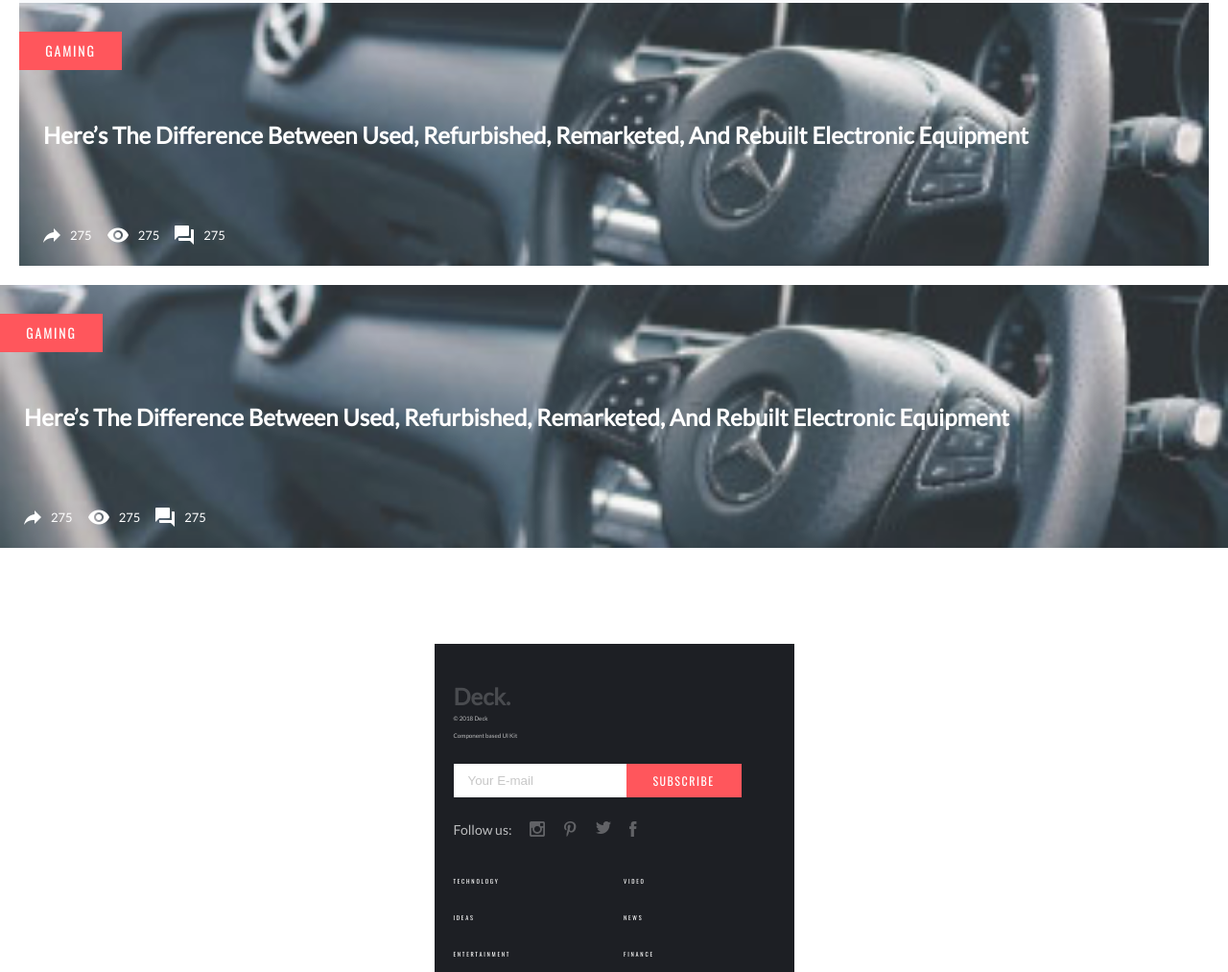
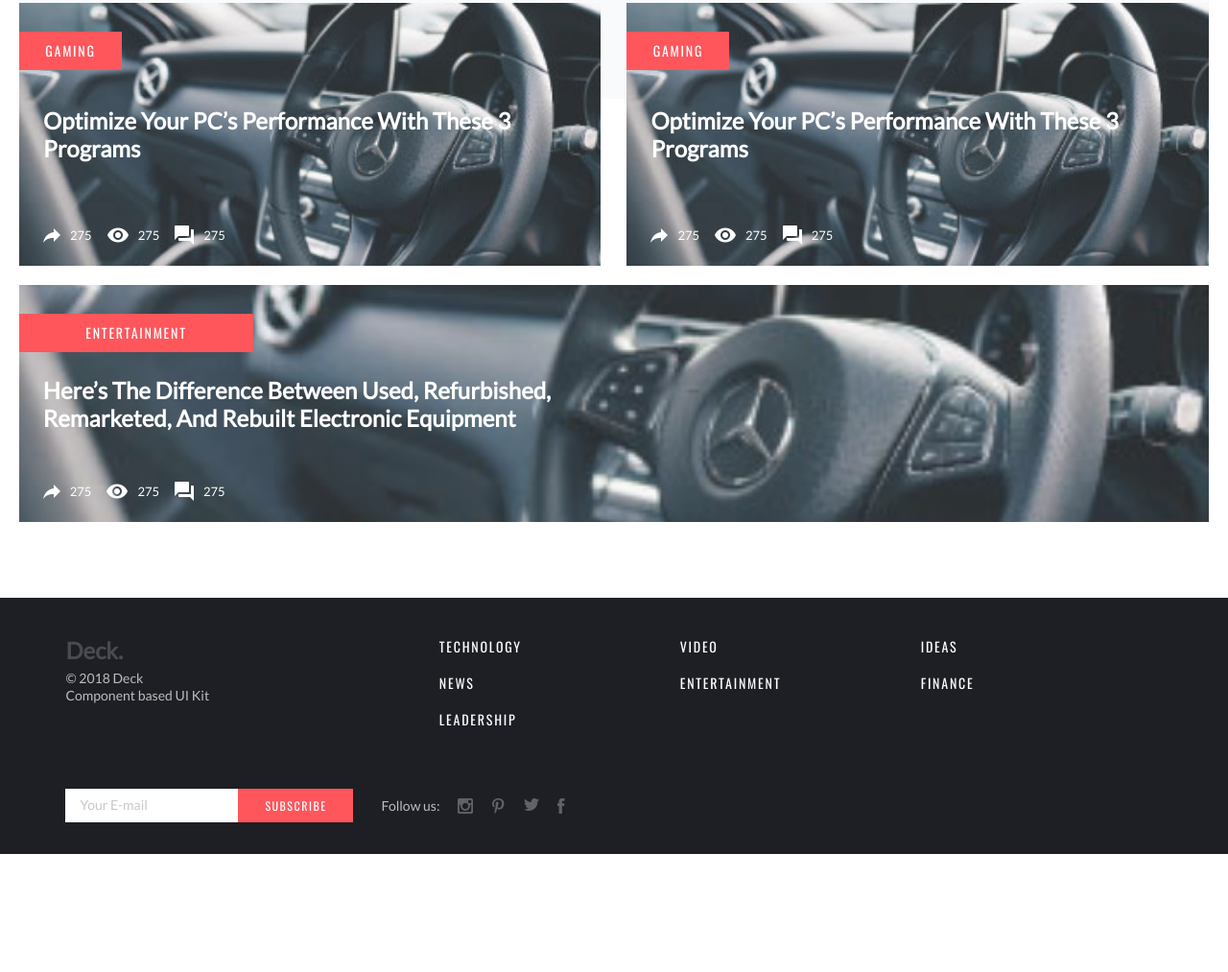
Before and after one commit to eunbij/pre-challenge-fe, a plain HTML site: page index.html in a window 1280 px wide. Shown: the part 1787-2800 px from the top of the page at 96% size. After the commit the page ends 2677 px from the top, so only its background shows below. Drawn offline with nearby package versions, Linux system fonts and the light colour scheme.

Commit message:
프리온보딩 챌린지 사전과제 구조 수정, 모바일 레이아웃 수정, 태블릿 반응형 추가

```diff
--- a/css/index.css
+++ b/css/index.css
@@ -2,6 +2,7 @@
 html, body {
     font-size: 62.5%;
     width: 100%;
+    height: 100%;
 }
 * {
     margin: 0;
@@ -23,7 +24,6 @@ img {
     vertical-align: top;
 }
 #wrap {
-    /* width: 375px; */
     width: 100%;
     max-width: 100%;
     margin: 0 auto;
@@ -36,7 +36,6 @@ img {
 /* Header */
 .header {
     height: 70px;
-    padding: 24px 20px 0 20px;
     padding: 20px;
     border-bottom: 1px #ebebeb solid;
 }
@@ -65,18 +64,12 @@ img {
 .header .gnb {
     display: none;
 }
-/* .header .gnb li a {
-    display: block;
-    font-size: 14px;
-} */
-
 /* Main */
 main {
     background: #f9fafc;
     margin: 0 20px;
 }
 .banner {
-    /* width: 90.5%; */
     width: 100%;
     height: 441px;
     margin: 5.3% auto;
@@ -103,11 +96,9 @@ main {
     background: #FF565C;
     margin-bottom: 30px;
     position: absolute;
-    /* left: 114px; */
     left: 34%;
     top: 84px;
     z-index: 99;
-    /* transform: translateX(25.2%); */
 }
 .category .categoryTag {
     font-family: 'Oswald', sans-serif;
@@ -125,13 +116,11 @@ main {
     font-size: 2.6rem;
     color: #fff;
     margin-bottom: 24px;
-    /* width: 275px; */
     width: 73.3%;
     text-align: center;
     text-transform: uppercase;
     margin: 0 auto;
     position: absolute;
-    /* left: 35px; */
     left: 12.72%;
     top: 150px;
     z-index: 99;
@@ -169,7 +158,6 @@ main {
     color: #fff;
 }
 .stories {
-    /* width: 335px; */
     width: 100%;
     height: 602px;
     background: #fff;
@@ -182,13 +170,11 @@ main {
     font-family: 'Oswald', sans-serif;
     font-size: 1.4rem;
     font-weight: 500;
-    /* padding-top: 34px; */
     padding-left: 26px;
     letter-spacing: 1.5px;
 }
 .stories .storiesContents {
-    /* height: 46px; */
-    width: 294px;
+    width: 100%;
     margin: 0 auto;
     font-weight: 500;
     font-size: 1.8rem;
@@ -201,27 +187,27 @@ main {
 .stories .storiesContents .contents05 {
     height: 104px;
     display: flex;
-    justify-content: space-around;
-    padding: 30px 0;
+    justify-content: flex-start;
+    padding: 30px 0 30px 27px;
 }
 .stories .storiesContents .rank {
     width: 12px;
     font-family: 'Oswald', serif;
     color: rgba(29, 31, 36, 0.16);
     text-align: center;
+    margin-right: 25px;
 }
 .stories .storiesContents .subject {
-    width: 220px;
+    width: 65.67%;
     font-family: 'Lato', sans-serif;
     letter-spacing: -0.2px;
     line-height: 26px;
 }
 .stories .storiesContents .line {
     display: block;
-    width: 89.3%;
+    width: 100%;
     height: 1px;
     background: #f2f3f6;
-    transform: translateX(-20px);
 }
 .card {
     width: 100%;
@@ -332,12 +318,21 @@ main {
     font-weight: 600;
     color: #fff;
 }
+.cardbox {
+    margin-bottom: 100px;
+}
+/* Footer */
 .footer {
-    width: 375px;
+    width: 100%;
     height: 440px;
-    margin: 100px auto 8px auto;
+    margin: 0 auto;
     background: #1D1F24;
-    padding: 40px 0 0 20px;
+}
+.footer .footerWrap {
+    width: 89.3%;
+    height: 100%;
+    margin: 0 auto;
+    padding-top: 40px;
 }
 .footer .footerTop .footerLogo {
     font-size: 2.4rem;
@@ -345,8 +340,10 @@ main {
     font-family: 'Lato', sans-serif;
     color: #F9FAFC;
     opacity: 0.2;
+    margin-bottom: 6px;
 }
 .footer .footerTop .copyright {
+    font-size: 1.4rem;
     font-family: 'Lato', sans-serif;
     line-height: 18px;
     color: #fff;
@@ -371,6 +368,8 @@ main {
 }
 .footer .social input#email::placeholder {
     opacity: 0.4;
+    font-size: 1.4rem;
+    font-family: 'Lato', sans-serif;
 }
 .footer .social input#submit {
     width: 120px;
@@ -404,9 +403,6 @@ main {
     justify-content: space-between;
     align-items: flex-start;
 }
-.footer .footerNav {
-    height: 135px;
-}
 .footer .footerNav ul {
     display: flex;
     flex-flow: row wrap;
@@ -421,6 +417,7 @@ main {
 .footer .footerNav ul li a {
     font-family: 'Oswald', sans-serif;
     font-weight: 500;
+    font-size: 1.4rem;
     color: #fff;
     letter-spacing: 1.75px;
 }
@@ -439,6 +436,9 @@ main {
     .header .menubtn {
         width: 27px;
         margin: 10px 0;
+    }
+    main {
+        margin-bottom: 20px;
     }
     .banner {
         height: 581px;
@@ -530,7 +530,6 @@ main {
         height: 336px;
     }
     .maincontents .card+.card .cardText {
-        /* width: 363px; */
         width: 87.68%;
     }
     .blog {
@@ -542,7 +541,63 @@ main {
         line-height: 49px;
         margin-bottom: 20px;
     }
+    .cardbox .card {
+        width: 356px;
+        width: 48.9%;
+        margin-right: 0.02%;
+        float: left;
+    }
+    .cardbox .card+.card {
+        width: 48.9%;
+        float: right;
+        margin-bottom: 15px;
+
+    }
+    .cardbox .card+.card+.card {
+        width: 100%;
+        height: 247px;
+    }
+    .cardbox .card+.card+.card .category {
+        width: 155px;
+        width: 19.72%;
+    }
+    .cardbox .card+.card+.card .cardText {
+        width: 53.38%;
+    }
+    .footer {
+        width: 100%;
+        height: 267px;
+        margin-top: 520px;
+    }
+    .footer .footerWrap {
+        display: flex;
+        flex-flow: row wrap;
+    }
+    .footer .footerTop {
+        width: 34.06%;
+        height: 156px;
+        order: 0;
+    }
+    .footer .social {
+        order: 2;
+        display: flex;
+    }
+    .footer .social .sns {
+        height: 35px;
+        align-items: center;
+        margin-left: 29px;
+    }
+    .footer .footerNav {
+        width: 65.93%;
+        order: 1;
+    }
+    .footer .footerNav ul li{
+        width: 33.3%;
+    }
 }
 @media all and (min-width:1440px){
-
+    /* .header .gnb li a {
+    display: block;
+    font-size: 14px;
+} */
 }
--- a/index.html
+++ b/index.html
@@ -159,12 +159,13 @@
                     <a href="#">READ MORE</a>
                 </div>
             </article>
+            <div class="cardbox cf">
                 <article class="card">
                     <div class="category">
                         <p class="categoryTag">Gaming</p>
                     </div>
                     <h3 class="cardText">
-                    Here’s The Difference Between Used, Refurbished, Remarketed, And Rebuilt Electronic Equipment
+                        Optimize Your PC’s Performance With These 3 Programs
                     </h3>
                     <div class="cardFooter">
                         <div class="share">
@@ -180,11 +181,32 @@
                             <p>275</p>
                         </div>
                     </div>
+                </article>
+                <article class="card">
+                    <div class="category">
+                        <p class="categoryTag">Gaming</p>
+                    </div>
+                    <h3 class="cardText">
+                        Optimize Your PC’s Performance With These 3 Programs
+                    </h3>
+                    <div class="cardFooter">
+                        <div class="share">
+                            <img src="./image/ico-share.png" alt="shareicon">
+                            <p>275</p>
+                        </div>
+                        <div class="views">
+                            <img src="./image/ico-views.png" alt="viewsicon">
+                            <p>275</p>
+                        </div>
+                        <div class="comment">
+                            <img src="./image/ico-comments.png" alt="commentsicon">
+                            <p>275</p>
+                        </div>
                     </div>
                 </article>
                 <article class="card">
                     <div class="category">
-                    <p class="categoryTag">Gaming</p>
+                        <p class="categoryTag">Entertainment</p>
                     </div>
                     <h3 class="cardText">
                         Here’s The Difference Between Used, Refurbished, Remarketed, And Rebuilt Electronic Equipment
@@ -204,8 +226,10 @@
                         </div>
                     </div>
                 </article>
+            </div>
         </main>
         <footer class="footer">
+            <div class="footerWrap">
                 <div class="footerTop">
                     <h2 class="footerLogo">
                         Deck.
@@ -240,6 +264,7 @@
                         <li><a href="#">LEADERSHIP</a></li>
                     </ul>
                 </div>
+            </div>
         </footer>
     </div>
 </body>
```
Lines whose indentation alone changed are shown as unchanged.
